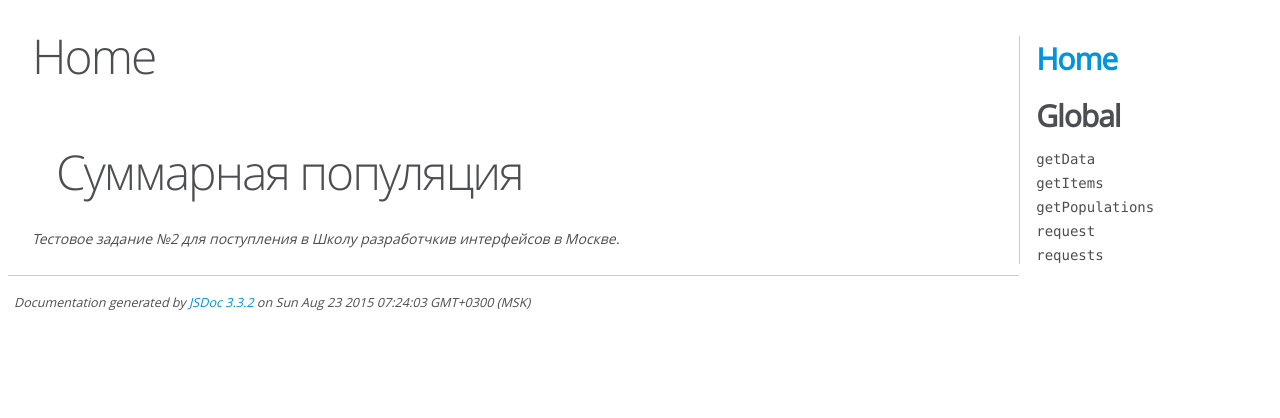
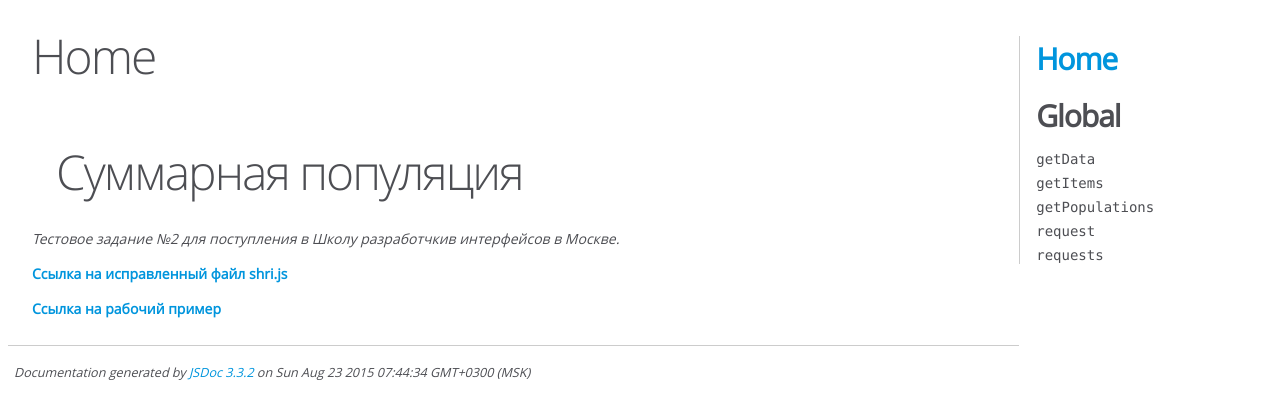
Before and after one commit to georg-malahov/shri-task2, a website: page common.blocks/documentation/__shri/index.html in a window 1280 px wide. Drawn offline with Linux system fonts and the light colour scheme.

Commit message:
Update documentation readme.

```diff
--- a/common.blocks/documentation/__shri/index.html
+++ b/common.blocks/documentation/__shri/index.html
@@ -16,10 +16,20 @@
 <body>
 
 <div id="main">
+
     <h1 class="page-title">Home</h1>
+
     <section>
-        <article><h1>Суммарная популяция</h1><p><em>Тестовое задание №2 для поступления в Школу разработчкив интерфейсов в Москве.</em></p></article>
+        <article><h1>Суммарная популяция</h1><p><em>Тестовое задание №2 для поступления в Школу разработчкив интерфейсов в Москве.</em></p>
+<p><strong><a href="https://github.com/yuriMalakhov/shri-task2/blob/master/common.blocks/shri/shri.js">Ссылка на исправленный файл shri.js</a></strong></p>
+<p><strong><a href="http://yurimalakhov.com/shri-task2/">Ссылка на рабочий пример</a></strong></p></article>
     </section>
+
+
+
+
+
+
 </div>
 
 <nav>
@@ -29,7 +39,7 @@
 <br class="clear">
 
 <footer>
-    Documentation generated by <a href="https://github.com/jsdoc3/jsdoc">JSDoc 3.3.2</a> on Sun Aug 23 2015 07:24:03 GMT+0300 (MSK)
+    Documentation generated by <a href="https://github.com/jsdoc3/jsdoc">JSDoc 3.3.2</a> on Sun Aug 23 2015 07:44:34 GMT+0300 (MSK)
 </footer>
 
 <script> prettyPrint(); </script>
```
Also changed, not shown: common.blocks/documentation/__shri/global.html (+148 -1 lines), common.blocks/documentation/__shri/shri.js.html (+1 -1 lines).
